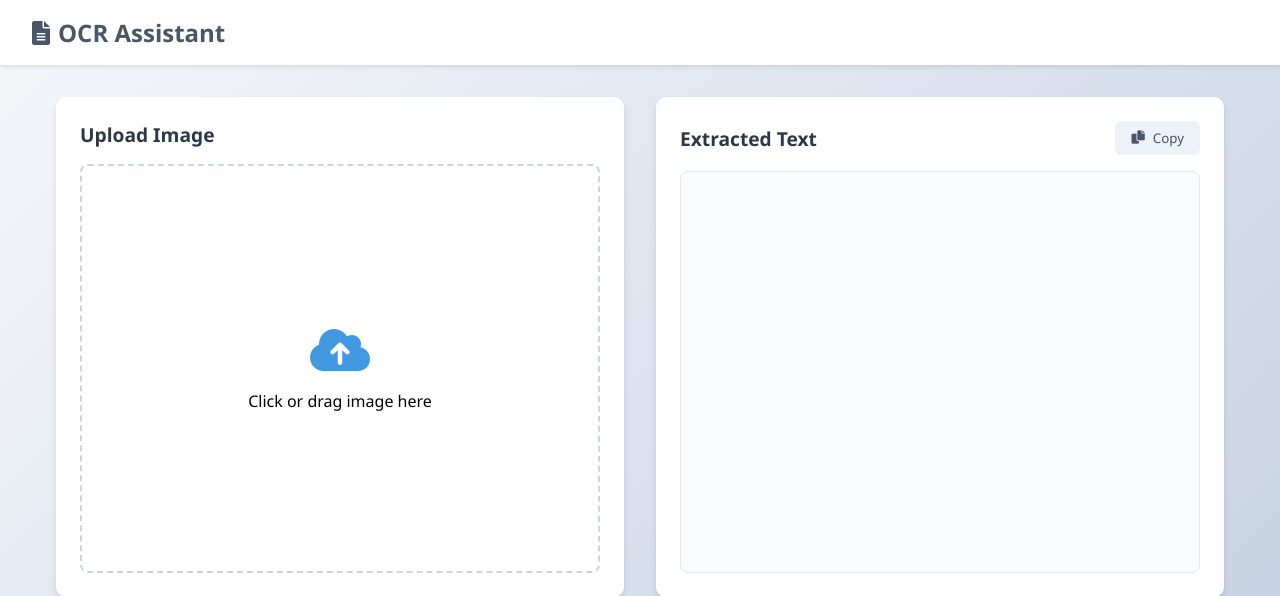
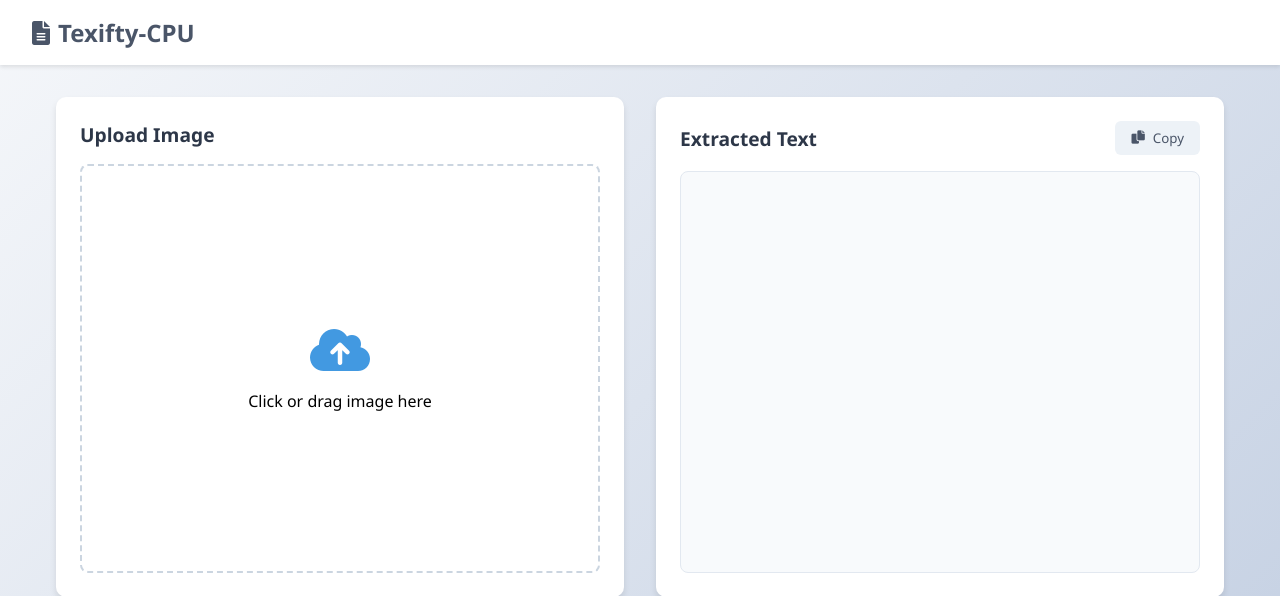
Before and after one commit to shubh-soubhagya/textify-cpu, a Flask app: page / in a window 1280 px wide. Shown: the top 596 px of the page. Run offline with Flask 3, Linux system fonts and the light colour scheme.

```diff
--- a/templates/index.html
+++ b/templates/index.html
@@ -12,7 +12,7 @@
     <nav class="navbar">
         <div class="navbar-brand">
             <i class="fas fa-file-alt"></i>
-            OCR Assistant
+            Texifty-CPU
         </div>
     </nav>
 
```
Also changed, not shown: assets/1131w-YZ-0GJ13Nc8.webp (renamed from Images/1131w-YZ-0GJ13Nc8.webp), assets/Business-Website-Banner-Design-with-White-and-Green-scaled.jpg (renamed from Images/Business-Website-Banner-Design-with-White-and-Green-scaled.jpg), assets/IvV2y.png (renamed from Images/IvV2y.png), assets/eng_bw.png (renamed from Images/eng_bw.png), assets/hq720.jpg (renamed from Images/hq720.jpg), assets/text-custom-font.png (renamed from Images/text-custom-font.png), assets/yrbftxo7z5yc1.png (renamed from Images/yrbftxo7z5yc1.png), 2 other files.
